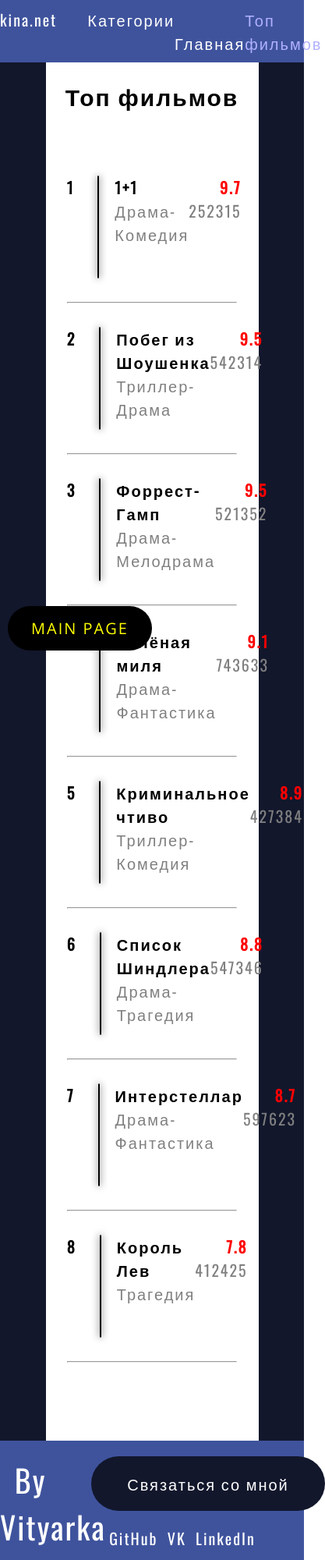
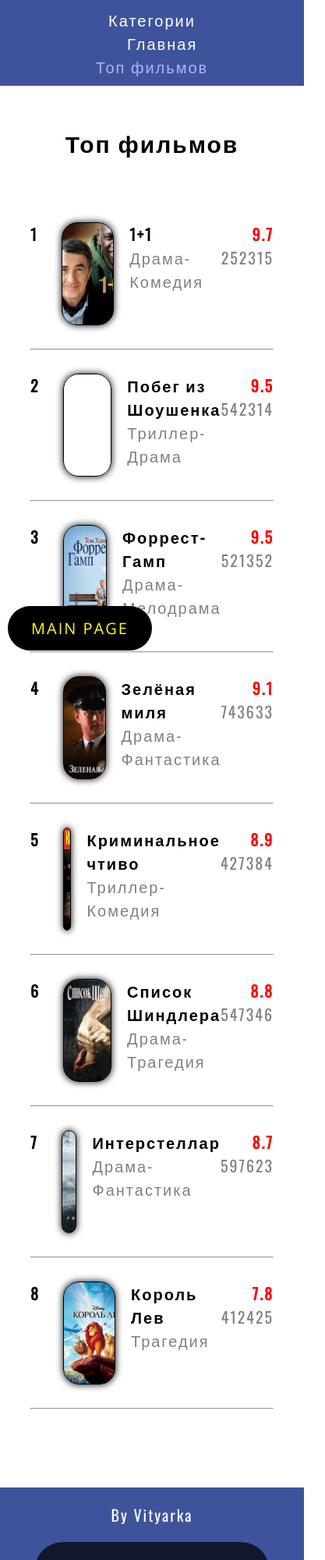
Before and after one commit to VityaRa/kina, a website: page kina-top.html in a window 390 px wide. Shown: the top 2000 px of the page at 78% size, 417 px wide, since content can reach past the window. Drawn offline with nearby package versions, Linux system fonts and the light colour scheme.

Commit message:
added media for kina-base

```diff
--- a/kina-base.css
+++ b/kina-base.css
@@ -6,6 +6,10 @@
   text-decoration: none;
   letter-spacing: 2px;
   color: white;
+}
+
+.right-pos{
+  transform: translateX(12px);
 }
 
 .plumb {
@@ -83,6 +87,9 @@
   margin-bottom: auto;
   font-size: 40px;
 }
+footer .left-foot p{
+  font-size: 3vw;
+}
 footer .right-foot {
   width: 20%;
 }
@@ -121,4 +128,70 @@
     background-size: cover;
     background-repeat: no-repeat;
 }
+
+.center-foot ul li a{
+  transition: .3s;
+}
+
+.center-foot ul li a:hover {
+  color: #12172C;
+}
+
+
+@media screen and (max-width: 920px) {
+  nav ul{
+    display: block;
+    text-align: center;
+  }
+  .right-pos{
+    transform: translateX(0px);
+  }
+  .plumb{
+    height: 80px;
+  }
+  .left-nav{
+    margin: auto;
+  }
+}
+
+@media screen and (max-width: 600px) {
+  footer {
+    flex-wrap: wrap;
+
+  }
+  .center-foot{
+    width: 100% !important;
+    padding: 0 !important;
+  }
+  .left-nav {
+    display: none;
+  }
+  .left-foot p {
+    font-size: 20px !important;
+  }
+  .center-nav{
+    width: 100% !important;
+    padding: 0 !important;
+  }
+  nav {
+    flex-wrap: wrap;
+  }
+  .plumb{
+    height: 110px;
+  }
+  footer > div {
+    width: 100% !important;
+    padding: 0 !important;
+  }
+  .left-foot{
+    padding-top: 20px !important;
+  }
+}
+
+@media screen and (max-width: 420px) {
+  .content {
+    padding: 0;
+  }
+}
+
 /*# sourceMappingURL=kina-base.css.map */
```
